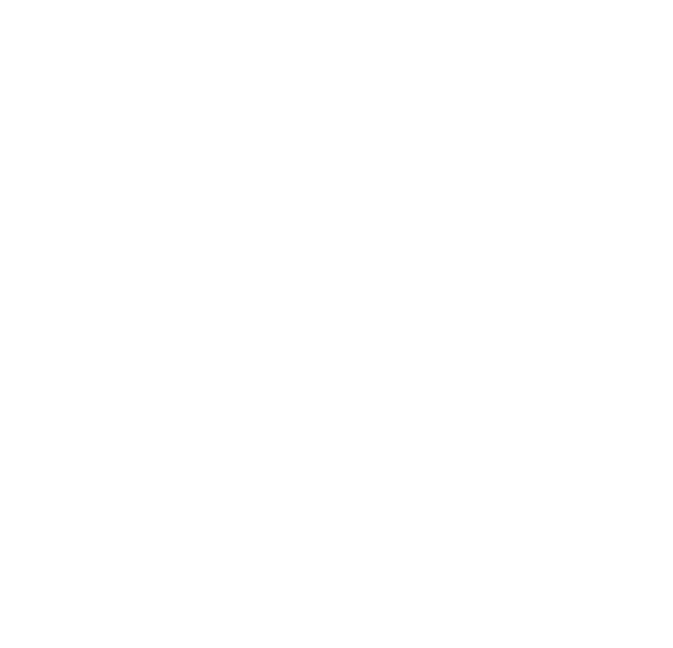
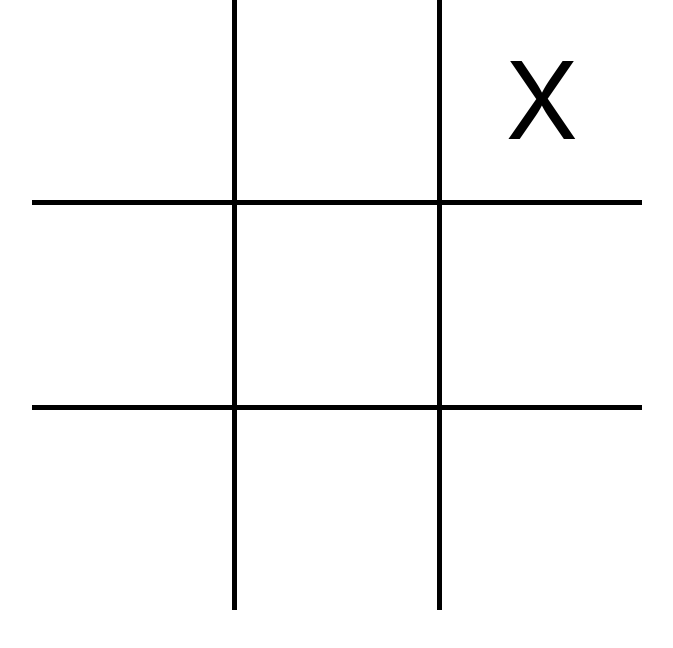
Before and after one commit to alandaron/react-tictactoe, a React (Create React App) app: page / in a window 1280 px wide. Shown: the top 648 px of the page, without its empty margins (303-976 px from the left). Built offline with nearby package versions, Linux system fonts and the light colour scheme.

Commit message:
basic game board

```diff
--- a/src/App.css
+++ b/src/App.css
@@ -1,38 +1,67 @@
-.App {
-  text-align: center;
+.board {
+  display: flex;
+  justify-content: center;
+  width: 100%;
 }
 
-.App-logo {
-  height: 40vmin;
-  pointer-events: none;
+.board table {
+  border-spacing: 0px;
+  border-collapse: separate;
 }
 
-@media (prefers-reduced-motion: no-preference) {
-  .App-logo {
-    animation: App-logo-spin infinite 20s linear;
-  }
+.board tr {
+  margin: 0px;
+  padding: 0px;
 }
 
-.App-header {
-  background-color: #282c34;
-  min-height: 100vh;
-  display: flex;
-  flex-direction: column;
-  align-items: center;
-  justify-content: center;
-  font-size: calc(10px + 2vmin);
-  color: white;
+.board td {
+  height: 200px;
+  width: 200px;
+  margin: 0px;
+  padding: 0px;
+  text-align: center;
+  font-size: 80pt;
 }
 
-.App-link {
-  color: #61dafb;
+.board td:hover {
+  cursor: pointer;
+  background-color: aquamarine;
 }
 
-@keyframes App-logo-spin {
-  from {
-    transform: rotate(0deg);
-  }
-  to {
-    transform: rotate(360deg);
-  }
+
+
+.board .first-row td:first-child {
+  border-right: 5px solid black;
+  border-bottom: 5px solid black;
 }
+
+.board .first-row td:nth-child(2){
+  border-bottom: 5px solid black;
+}
+
+.board .first-row td:nth-child(3){
+  border-bottom: 5px solid black;
+  border-left: 5px solid black;
+}
+
+.board .second-row td:first-child {
+  border-right: 5px solid black;
+  border-bottom: 5px solid black;
+}
+
+.board .second-row td:nth-child(2){
+  border-bottom: 5px solid black;
+}
+
+.board .second-row td:nth-child(3){
+  border-bottom: 5px solid black;
+  border-left: 5px solid black;
+}
+
+.board .third-row td:first-child {
+  border-right: 5px solid black;
+}
+
+.board .third-row td:nth-child(3){
+  border-left: 5px solid black;
+}
--- a/src/App.js
+++ /dev/null
@@ -1,7 +0,0 @@
-import "./App.css";
-
-function App() {
-	return <div className="App"></div>;
-}
-
-export default App;
--- /dev/null
+++ b/src/App.jsx
@@ -0,0 +1,35 @@
+import { useState } from "react";
+import "./App.css";
+import Mark from "./components/Mark";
+
+function App() {
+	const [board, setBoard] = useState([
+		[-1, -1, 1],
+		[-1, -1, -1],
+		[-1, -1, -1],
+	]); // -1 empty; 0 - O; 1 - X;
+
+	return (
+		<div className="board">
+			<table>
+				<tr class="first-row">
+					{board[0].map((element) => (
+						<Mark markNumber={element} />
+					))}
+				</tr>
+				<tr class="second-row">
+					{board[1].map((element) => (
+						<Mark markNumber={element} />
+					))}
+				</tr>
+				<tr class="third-row">
+					{board[2].map((element) => (
+						<Mark markNumber={element} />
+					))}
+				</tr>
+			</table>
+		</div>
+	);
+}
+
+export default App;
--- /dev/null
+++ b/src/components/Mark.jsx
@@ -0,0 +1,11 @@
+function Mark({ markNumber }) {
+	if (markNumber === -1) return <td></td>;
+	if (markNumber === 0) {
+		return <td>O</td>;
+	}
+	if (markNumber === 1) {
+		return <td>X</td>;
+	}
+}
+
+export default Mark;
```
